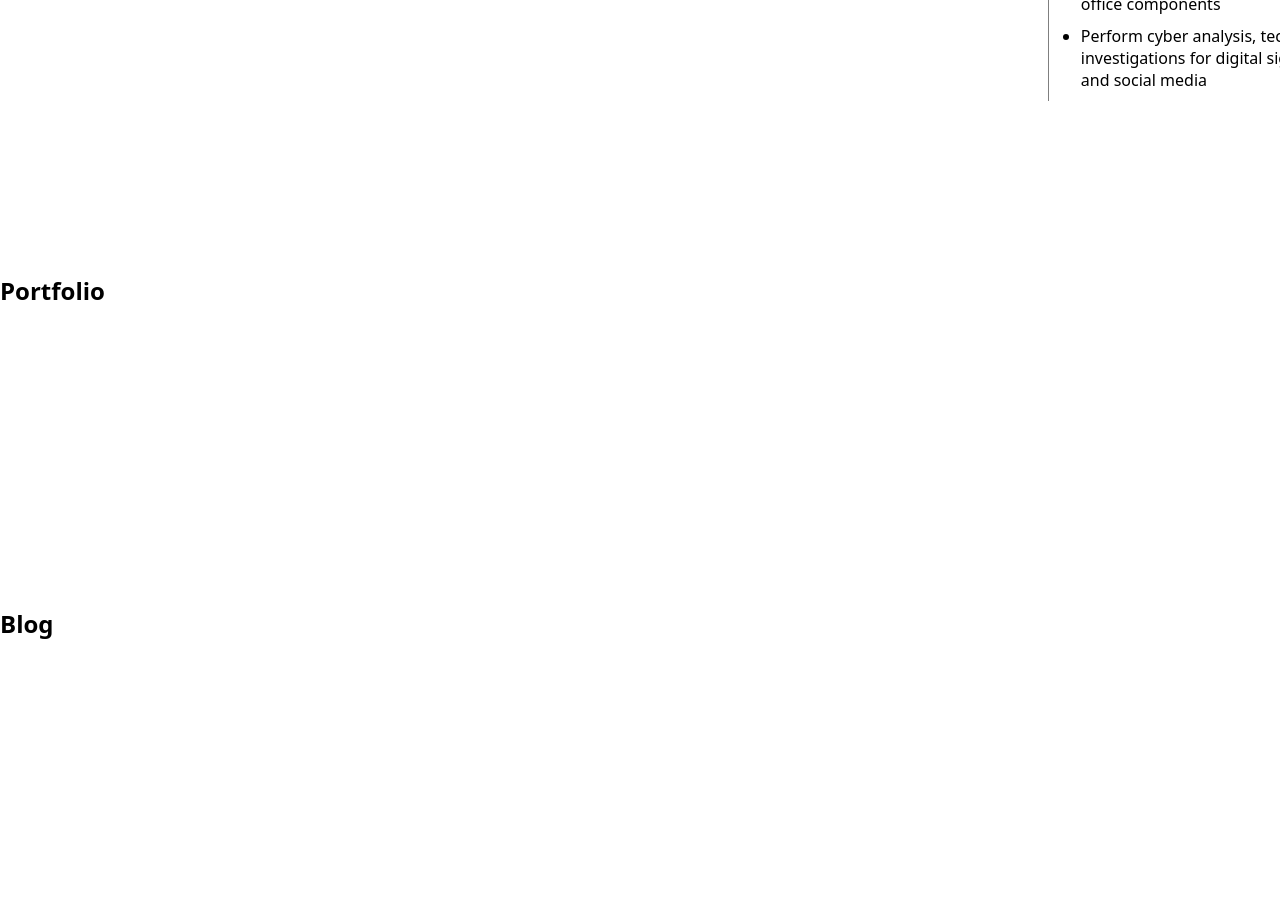
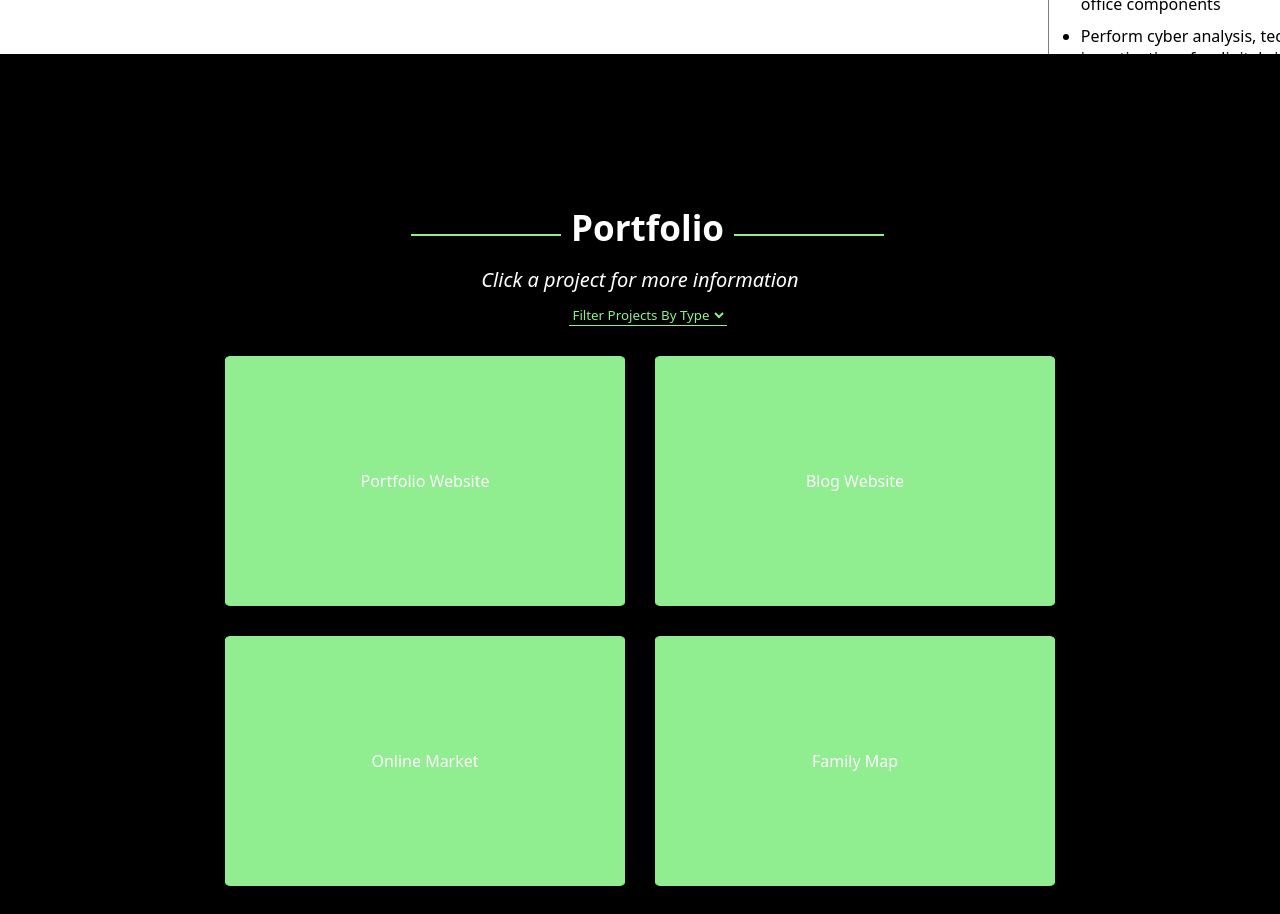
Before and after one commit to codyuhi/portfolio, a Vue app in the folder vue-app/: page / in a window 1280 px wide. Shown: the part 5360-6274 px from the top of the page. Built offline with nearby package versions, Linux system fonts and the light colour scheme.

Commit message:
Start portfolio section

```diff
--- a/vue-app/src/components/Portfolio.vue
+++ b/vue-app/src/components/Portfolio.vue
@@ -2,7 +2,29 @@
   <div id="portfolio-container" class="section">
     <!-- Inspired by the Personal template -->
     <div id="portfolio">
-      <h2>Portfolio</h2>
+      <div id="portfolio-header-container">
+        <div id="portfolio-header">
+          <hr />
+          <h2>Portfolio</h2>
+          <hr />
+        </div>
+        <p><em>Click a project for more information</em></p>
+      </div>
+      <div id="portfolio-tags-container">
+        <select class="form-control" @change="filter($event)">
+          <option value="" selected disabled>Filter Projects By Type</option>
+          <option v-for="tag in tags" :value="tag" :key="tag">{{ tag }}</option>
+        </select>
+      </div>
+      <div id="portfolio-tiles-container">
+        <div
+          v-for="item in activeItems"
+          v-bind:key="item.id"
+          class="portfolio-tile"
+        >
+          {{ item.title }}
+        </div>
+      </div>
     </div>
   </div>
 </template>
@@ -10,11 +32,327 @@
 <script>
 export default {
   name: "Portfolio",
+  data() {
+    return {
+      activeTag: null,
+      activeItems: [],
+      tags: [
+        "All",
+        "AngularJS",
+        "CSS",
+        "Docker",
+        "Flutter",
+        "HTML",
+        "Java",
+        "JavaScript",
+        "Machine Learning",
+        "Mobile Frontend",
+        "MongoDB",
+        "NodeJS",
+        "PostgreSQL",
+        "Python3",
+        "TensorFlow",
+        "TypeScript",
+        "VueJS",
+        "Web Backend",
+        "Web Frontend",
+      ],
+      portfolioItems: [
+        {
+          id: "1",
+          title: "Portfolio Website",
+          link: "https://codyuhi.github.io",
+          codeLink: "https://github.com/codyuhi/portfolio",
+          imgUrl: "",
+          tags: ["Web Frontend", "VueJS", "HTML", "CSS", "JavaScript"],
+          date: "",
+          description: "",
+        },
+        {
+          id: "2",
+          title: "Blog Website",
+          link: "https://blog.codyuhi.me",
+          codeLink: "https://github.com/codyuhi/blog",
+          imgUrl: "",
+          tags: [
+            "Web Frontend",
+            "Web Backend",
+            "VueJS",
+            "NodeJS",
+            "MongoDB",
+            "HTML",
+            "CSS",
+            "JavaScript",
+          ],
+          date: "",
+          description: "",
+        },
+        {
+          id: "3",
+          title: "Online Market",
+          link: null,
+          codeLink: "https://github.com/codyuhi/online-market",
+          imgUrl: "",
+          tags: [
+            "Mobile Frontend",
+            "Web Backend",
+            "Java",
+            "NodeJS",
+            "MongoDB",
+            "JavaScript",
+          ],
+          date: "",
+          description: "",
+        },
+        {
+          id: "4",
+          title: "Family Map",
+          link: null,
+          codeLink: "https://github.com/codyuhi/family-map",
+          imgUrl: "",
+          tags: ["Mobile Frontend", "Web Backend", "Java", "SQLite"],
+          date: "",
+          description: "",
+        },
+        {
+          id: "5",
+          title: "Net-App",
+          link: null,
+          codeLink: "https://github.com/codyuhi/net-app",
+          imgUrl: "",
+          tags: [
+            "Web Frontend",
+            "Web Backend",
+            "Docker",
+            "VueJS",
+            "NodeJS",
+            "PostgreSQL",
+            "HTML",
+            "CSS",
+            "JavaScript",
+          ],
+          date: "",
+          description: "",
+        },
+        {
+          id: "6",
+          title: "Game Deals",
+          link: "https://games.codyuhi.me/",
+          codeLink: "https://github.com/codyuhi/game-deals",
+          imgUrl: "",
+          tags: ["Web Frontend", "VueJS", "HTML", "CSS", "JavaScript"],
+          date: "",
+          description: "",
+        },
+        {
+          id: "7",
+          title: "Quality Of Life",
+          link: "https://quality.codyuhi.me",
+          codeLink: "https://github.com/codyuhi/quality-of-life",
+          imgUrl: "",
+          tags: ["Web Frontend", "HTML", "CSS", "JavaScript"],
+          date: "",
+          description: "",
+        },
+        {
+          id: "8",
+          title: "Kashti 2.0",
+          link: null,
+          codeLink: "https://github.com/codyuhi/kashti-uhi",
+          imgUrl: "",
+          tags: [
+            "Web Frontend",
+            "AngularJS",
+            "Web Backend",
+            "TypeScript",
+            "HTML",
+            "CSS",
+            "JavaScript",
+          ],
+          date: "",
+          description: "",
+        },
+        {
+          id: "9",
+          title: "Weather",
+          link: "https://weather.codyuhi.me",
+          codeLink: "https://github.com/codyuhi/weather",
+          imgUrl: "",
+          tags: ["Web Frontend", "HTML", "CSS", "JavaScript"],
+          date: "",
+          description: "",
+        },
+        {
+          id: "10",
+          title: "Desk Setup",
+          link: "https://desk.codyuhi.me",
+          codeLink: "https://github.com/codyuhi/desk-setup",
+          imgUrl: "",
+          tags: ["Web Frontend", "HTML", "CSS", "JavaScript"],
+          date: "",
+          description: "",
+        },
+        {
+          id: "11",
+          title: "Uhi Photo Spot",
+          link: "http://codyuhi.me/",
+          codeLink: "https://github.com/codyuhi/uhi-photo-spot",
+          imgUrl: "",
+          tags: ["Web Frontend", "HTML", "CSS", "JavaScript"],
+          date: "",
+          description: "",
+        },
+        {
+          id: "12",
+          title: "Pokedex",
+          link: null,
+          codeLink: "https://github.com/codyuhi/pokedex",
+          imgUrl: "",
+          tags: ["Mobile Frontend", "Java"],
+          date: "",
+          description: "",
+        },
+        {
+          id: "13",
+          title: "Detect Deepfake",
+          link: null,
+          codeLink: "https://github.com/codyuhi/hackusu",
+          imgUrl: "",
+          tags: ["Machine Learning", "Python3", "TensorFlow"],
+          date: "",
+          description: "",
+        },
+        {
+          id: "14",
+          title: "Whereabouts",
+          link: null,
+          codeLink: "https://github.com/codyuhi/whereabouts",
+          imgUrl: "",
+          tags: ["Mobile Frontend", "Java"],
+          date: "",
+          description: "",
+        },
+        {
+          id: "15",
+          title: "Eureka Trail",
+          link: "https://theeurekatrail.com/",
+          codeLink: null,
+          imgUrl: "",
+          tags: ["Mobile Frontend", "Flutter"],
+          date: "",
+          description: "",
+        },
+      ],
+    };
+  },
+  methods: {
+    filter(event) {
+      const tag = event.target.options[event.target.options.selectedIndex].text;
+      this.activeTag = tag;
+      this.activeItems = [];
+      if (tag === "All") {
+        this.activeItems = this.portfolioItems;
+        return;
+      }
+      this.portfolioItems.forEach((item) => {
+        if (item.tags.includes(tag)) {
+          this.activeItems.push(item);
+        }
+      });
+    },
+  },
+  mounted() {
+    this.activeItems = this.portfolioItems;
+  },
 };
 </script>
 
 <style scoped>
+#portfolio-container {
+  display: flex;
+  justify-content: center;
+  align-items: center;
+  padding: 75px 0 75px 0;
+  background-color: var(--darkest);
+}
 #portfolio {
+  color: var(--lightest);
+  display: flex;
+  flex-direction: column;
+  justify-content: center;
+  align-items: center;
+  margin: 75px;
+  width: 100vw;
+}
+#portfolio-header-container {
+  display: flex;
+  flex-direction: column;
+  justify-content: center;
+  align-items: center;
+}
+#portfolio-header {
+  display: flex;
+  flex-direction: row;
+  justify-content: center;
+  align-items: center;
+  flex-wrap: wrap;
+  margin: 0 0 0 15px;
+}
+hr {
+  margin: 15px 10px 15px 10px;
+  color: var(--light);
+  border: 1px solid var(--light);
+  width: 150px;
+}
+h2 {
+  font-size: 35px;
+  margin: 0 0 15px 0;
+}
+#portfolio-header-container > p {
+  font-size: 20px;
+  margin-bottom: 10px;
+}
+select {
+  color: var(--light);
+  background-color: var(--darkest);
+  border: none;
+  border-bottom: 1px solid var(--light);
+  margin: 0 0 15px 15px;
+}
+option {
   color: var(--darkest);
+  background-color: var(--light);
+}
+option:hover {
+  color: var(--light);
+  background-color: var(--darkest);
+}
+#portfolio-tiles-container {
+  display: flex;
+  flex-direction: row;
+  justify-content: center;
+  align-items: center;
+  flex-wrap: wrap;
+  width: 100%;
+}
+.portfolio-tile {
+  display: flex;
+  justify-content: center;
+  align-items: center;
+  padding: 15px;
+  margin: 15px;
+  width: 400px;
+  height: 250px;
+  max-width: 85vw;
+  border: 1px solid var(--light);
+  border-radius: 1.5%;
+  background-color: var(--light);
+}
+
+/* Desktop View */
+@media only screen and (min-width: 1030px) {
+  #portfolio {
+    max-width: 1370px;
+  }
 }
 </style>
--- a/vue-app/src/components/Resume.vue
+++ b/vue-app/src/components/Resume.vue
@@ -397,7 +397,7 @@ a {
 @media only screen and (min-width: 1030px) {
   #resume-container {
     margin: 0 75px 75px 75px;
-    padding: 100px 0 70px 0;
+    padding: 100px 0 0 0;
   }
   #resume {
     max-width: 1370px;
@@ -421,4 +421,28 @@ a {
     max-width: 680px;
   }
 }
+@media only screen and (min-width: 1300px) and (max-width: 1499px) {
+  #resume-container {
+    margin: 0 75px 50px 75px;
+  }
+  #resume-section-container-holder {
+    height: 1900px;
+  }
+}
+@media only screen and (min-width: 1500px) and (max-width: 1599px) {
+  #resume-container {
+    margin: 0 75px 25px 75px;
+  }
+  #resume-section-container-holder {
+    height: 1950px;
+  }
+}
+@media only screen and (min-width: 1600px) {
+  #resume-container {
+    margin: 0 75px 0 75px;
+  }
+  #resume-section-container-holder {
+    height: 1850px;
+  }
+}
 </style>
```
